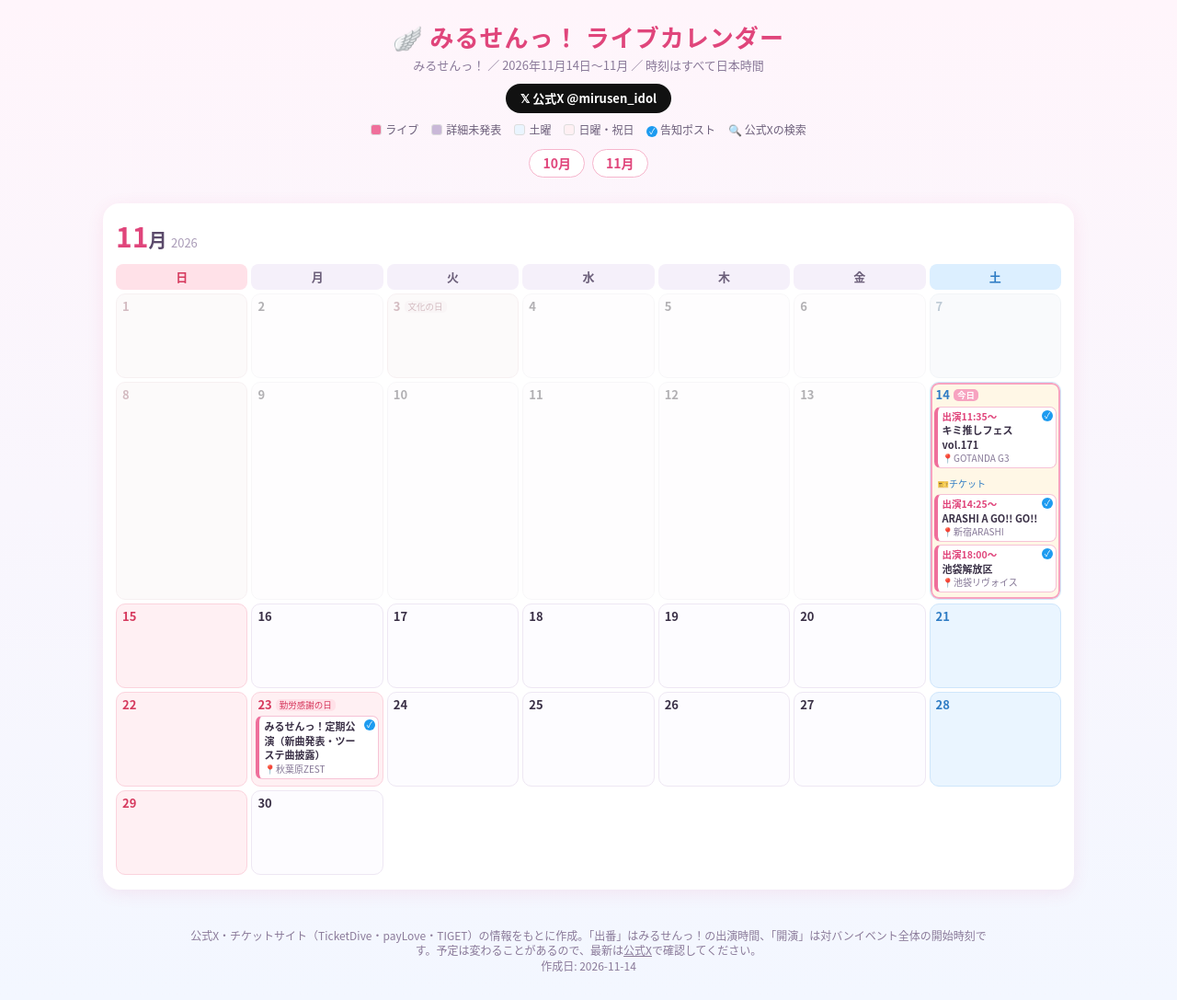
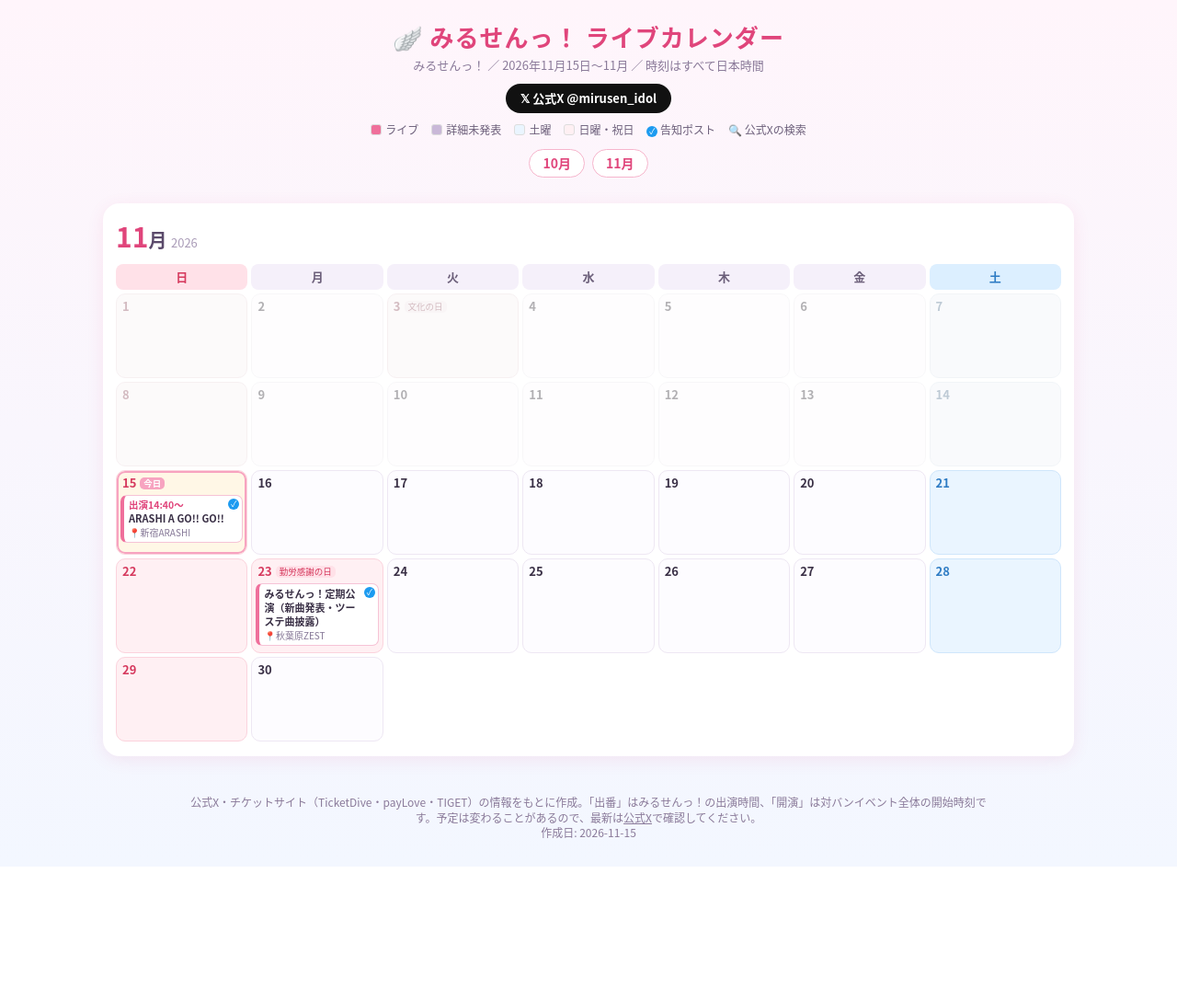
Before and after one commit to laviera9/mirusen-calendar, a plain HTML site: page index.html in a window 1280 px wide. Shown: the whole page at 92% size. After the commit the page ends 942 px from the top, so only its background shows below. Drawn offline with Linux system fonts and the light colour scheme.

Commit message:
Update calendar 2026-11-15

```diff
--- a/index.html
+++ b/index.html
@@ -63,7 +63,7 @@ footer{text-align:center;font-size:12px;color:#8a7a99;padding:6px 16px 28px;max-
  .le .tk{font-size:12px}
 }
 </style></head><body>
-<header><h1>🪽 みるせんっ！ ライブカレンダー<small>みるせんっ！ ／ 2026年11月14日〜11月 ／ 時刻はすべて日本時間</small></h1>
+<header><h1>🪽 みるせんっ！ ライブカレンダー<small>みるせんっ！ ／ 2026年11月15日〜11月 ／ 時刻はすべて日本時間</small></h1>
 <a class="xbtn" href="https://x.com/mirusen_idol" target="_blank" rel="noopener">𝕏 公式X @mirusen_idol</a>
 <div class="legend"><span><i style="background:#ef6f9b"></i>ライブ</span><span><i style="background:#c9b8d8"></i>詳細未発表</span><span><i style="background:#eaf5ff"></i>土曜</span><span><i style="background:#fff0f3"></i>日曜・祝日</span><span><span class="ic v" style="position:static;display:inline-block">✓</span> 告知ポスト</span><span>🔍 公式Xの検索</span></div>
 <nav><a href="#m10">10月</a><a href="#m11">11月</a></nav></header>
@@ -82,8 +82,8 @@ footer{text-align:center;font-size:12px;color:#8a7a99;padding:6px 16px 28px;max-
 <div class="cell past"><div class="dn">11</div></div>
 <div class="cell past"><div class="dn">12</div></div>
 <div class="cell past"><div class="dn">13</div></div>
-<div class="cell sat today"><div class="dn">14<span class="tdy">今日</span></div><a class="ev" href="https://x.com/mirusen_idol/status/2119414862187303096" target="_blank" rel="noopener"><span class="t">出演11:35〜</span><span class="n">キミ推しフェス vol.171</span><span class="vn">📍GOTANDA G3</span><span class="ic v" title="告知ポスト">✓</span></a><a class="tk" href="https://paylove.org/events/1794" target="_blank" rel="noopener">🎫チケット</a><a class="ev" href="https://x.com/mirusen_idol/status/2120471600109662290" target="_blank" rel="noopener"><span class="t">出演14:25〜</span><span class="n">ARASHI A GO!! GO!!</span><span class="vn">📍新宿ARASHI</span><span class="ic v" title="告知ポスト">✓</span></a><a class="ev" href="https://x.com/mirusen_idol/status/2121142266932961430" target="_blank" rel="noopener"><span class="t">出演18:00〜</span><span class="n">池袋解放区</span><span class="vn">📍池袋リヴォイス</span><span class="ic v" title="告知ポスト">✓</span></a></div>
-<div class="cell sun"><div class="dn">15</div></div>
+<div class="cell sat past"><div class="dn">14</div></div>
+<div class="cell sun today"><div class="dn">15<span class="tdy">今日</span></div><a class="ev" href="https://x.com/mirusen_idol/status/2121395746415202794" target="_blank" rel="noopener"><span class="t">出演14:40〜</span><span class="n">ARASHI A GO!! GO!!</span><span class="vn">📍新宿ARASHI</span><span class="ic v" title="告知ポスト">✓</span></a></div>
 <div class="cell"><div class="dn">16</div></div>
 <div class="cell"><div class="dn">17</div></div>
 <div class="cell"><div class="dn">18</div></div>
@@ -105,8 +105,8 @@ footer{text-align:center;font-size:12px;color:#8a7a99;padding:6px 16px 28px;max-
 <div class="cell out"></div>
 <div class="cell out"></div>
 </div><ol class="list">
-<li class="sat today"><div class="ld"><b>11/14</b><span>(土)</span></div><div class="le"><a class="ev" href="https://x.com/mirusen_idol/status/2119414862187303096" target="_blank" rel="noopener"><span class="t">出演11:35〜</span><span class="n">キミ推しフェス vol.171</span><span class="vn">📍GOTANDA G3</span><span class="ic v" title="告知ポスト">✓</span></a><a class="tk" href="https://paylove.org/events/1794" target="_blank" rel="noopener">🎫チケット</a><a class="ev" href="https://x.com/mirusen_idol/status/2120471600109662290" target="_blank" rel="noopener"><span class="t">出演14:25〜</span><span class="n">ARASHI A GO!! GO!!</span><span class="vn">📍新宿ARASHI</span><span class="ic v" title="告知ポスト">✓</span></a><a class="ev" href="https://x.com/mirusen_idol/status/2121142266932961430" target="_blank" rel="noopener"><span class="t">出演18:00〜</span><span class="n">池袋解放区</span><span class="vn">📍池袋リヴォイス</span><span class="ic v" title="告知ポスト">✓</span></a></div></li>
+<li class="sun today"><div class="ld"><b>11/15</b><span>(日)</span></div><div class="le"><a class="ev" href="https://x.com/mirusen_idol/status/2121395746415202794" target="_blank" rel="noopener"><span class="t">出演14:40〜</span><span class="n">ARASHI A GO!! GO!!</span><span class="vn">📍新宿ARASHI</span><span class="ic v" title="告知ポスト">✓</span></a></div></li>
 <li class="sun"><div class="ld"><b>11/23</b><span>(月)</span><span class="hol">勤労感謝の日</span></div><div class="le"><a class="ev" href="https://x.com/mirusen_idol/status/2119428026056446361" target="_blank" rel="noopener"><span class="n">みるせんっ！定期公演（新曲発表・ツーステ曲披露）</span><span class="vn">📍秋葉原ZEST</span><span class="ic v" title="告知ポスト">✓</span></a></div></li>
 </ol></section></main>
-<footer>公式X・チケットサイト（TicketDive・payLove・TIGET）の情報をもとに作成。「出番」はみるせんっ！の出演時間、「開演」は対バンイベント全体の開始時刻です。予定は変わることがあるので、最新は<a href="https://x.com/mirusen_idol">公式X</a>で確認してください。<br>作成日: 2026-11-14</footer>
+<footer>公式X・チケットサイト（TicketDive・payLove・TIGET）の情報をもとに作成。「出番」はみるせんっ！の出演時間、「開演」は対バンイベント全体の開始時刻です。予定は変わることがあるので、最新は<a href="https://x.com/mirusen_idol">公式X</a>で確認してください。<br>作成日: 2026-11-15</footer>
 </body></html>
```
Also changed, not shown: 1 other file.
